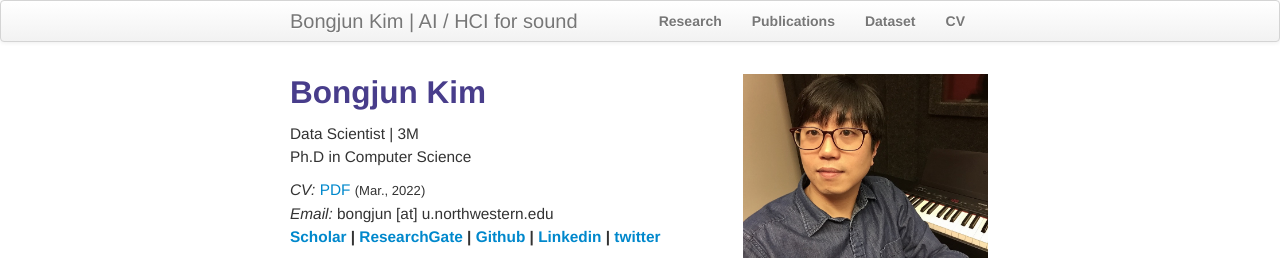
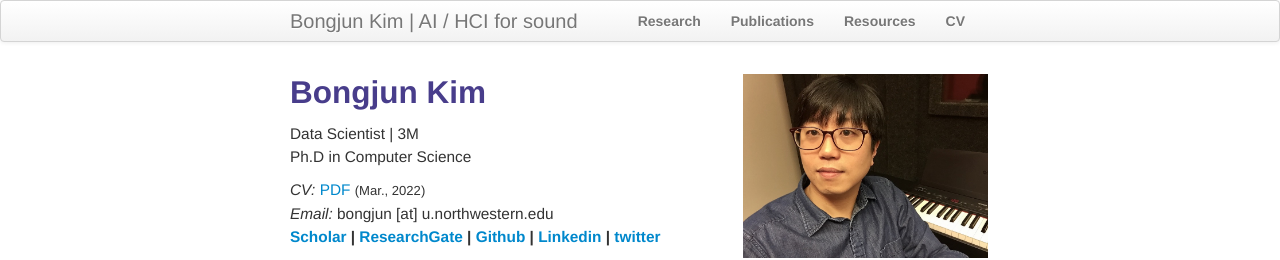
Before and after one commit to bongjun/bongjun.github.io, a Jekyll site: the page built from index.md, in a window 1280 px wide. Shown: the top 260 px of the page. Built offline with Jekyll 4.4.1, drawn with Linux system fonts in a browser that asks for light colours.

Commit message:
Update default.html

```diff
--- a/_includes/themes/twitter/default.html
+++ b/_includes/themes/twitter/default.html
@@ -38,7 +38,8 @@
               <li><a href="{{ BASE_PATH }}/pages/research.html"><b>Research</b></a></li>
               <li><a href="{{ BASE_PATH }}/pages/publications.html"><b>Publications</b></a></li>
 <!--               <li><a href="{{ BASE_PATH }}/pages/music.html"><b>Music</b></a></li> -->
-              <li><a href="{{ BASE_PATH }}/pages/dataset.html"><b>Dataset</b></a></li>
+<!--               <li><a href="{{ BASE_PATH }}/pages/dataset.html"><b>Dataset</b></a></li> -->
+              <li><a href="{{ BASE_PATH }}/pages/resources.html"><b>Resources</b></a></li>
               <li><a href="{{ BASE_PATH }}/pages/files/BK_CV.pdf"><b>CV</b></a></li>
 
 
```
